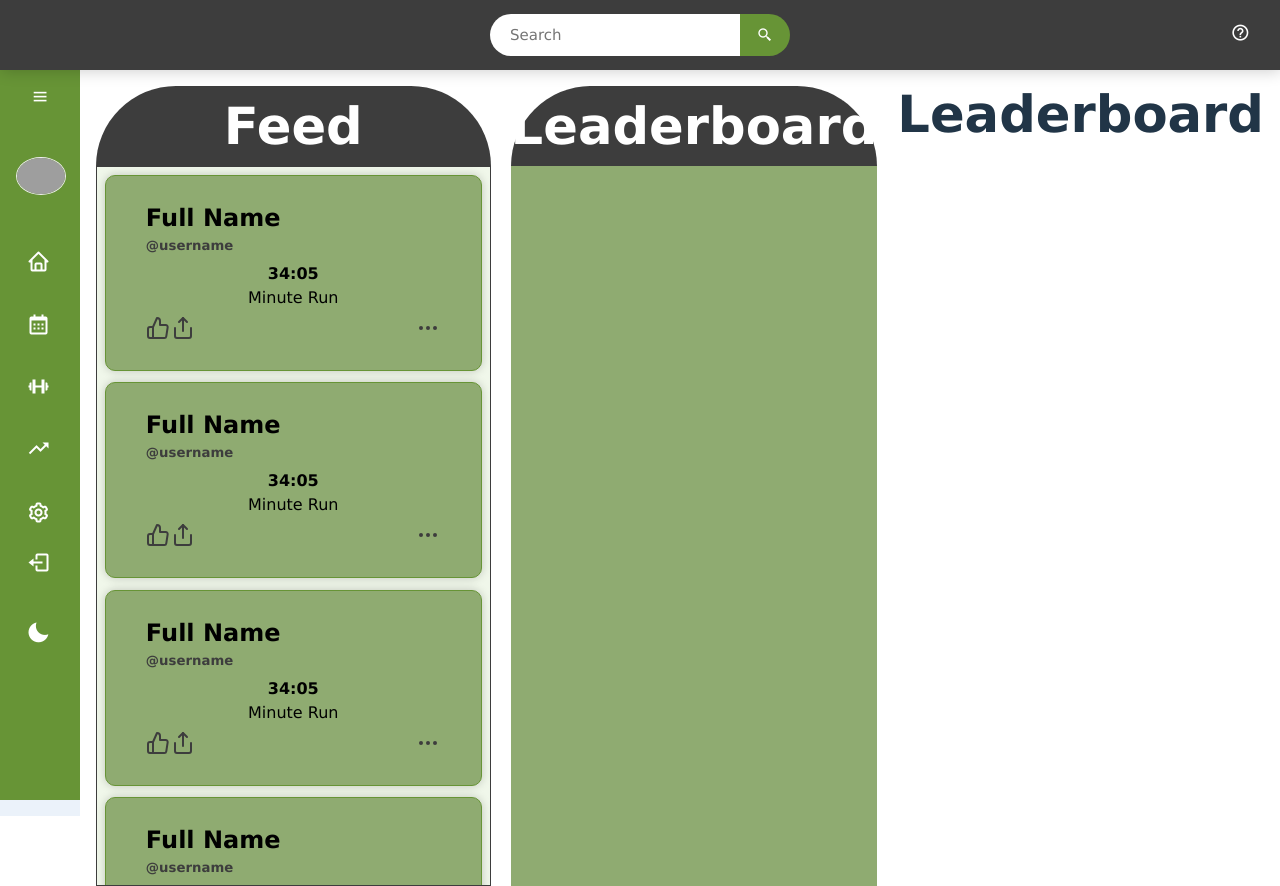
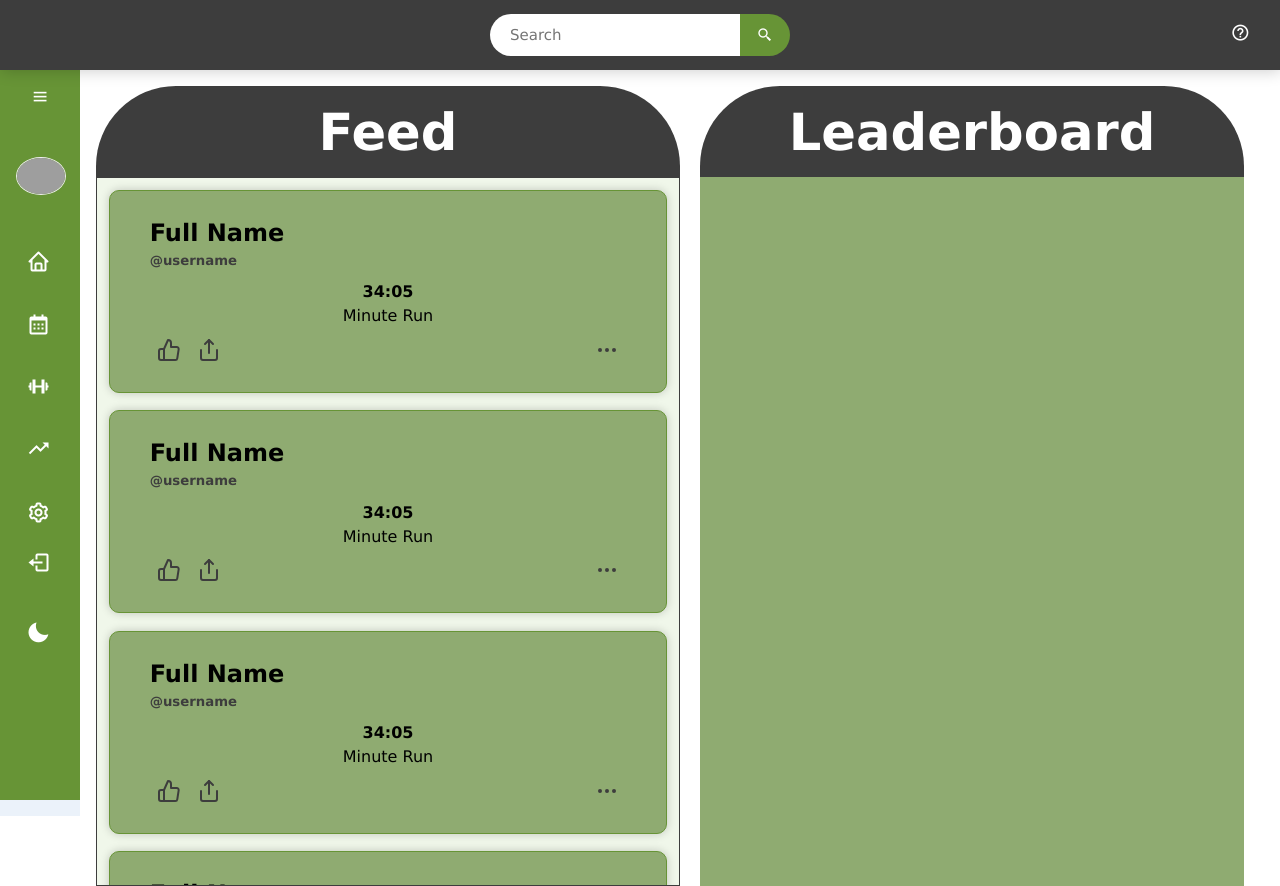
Before and after one commit to Luminous02/FitBuds, a React (Vite) app: page /dashboard/home in a window 1280 px wide. Built offline with nearby package versions, Linux system fonts and the light colour scheme; grey boxes are pictures that could not be loaded.

Commit message:
Fix Home Page Layout Bug

```diff
--- a/src/Home/Home.css
+++ b/src/Home/Home.css
@@ -84,10 +84,6 @@ h1 {
   color: #3d3d3d;
 }
 
-.cardUserData {
-  grid-column: span 3;
-}
-
 .exerciseData {
   grid-column: span 3;
   text-align: center;
--- a/src/Home/Home.jsx
+++ b/src/Home/Home.jsx
@@ -2,7 +2,6 @@ import React from "react";
 import "./Home.css";
 import FeedCard from "./FeedCard/FeedCard.jsx";
 import LeaderboardCard from "./LeaderboardCard/LeaderboardCard.jsx";
-
 
 const Home = () => {
   return (
@@ -23,7 +22,6 @@ const Home = () => {
           </li>
         </ol>
       </div>
-      <h1>Leaderboard</h1>
       <div className="leaderScroll"></div>
     </div>
   );
```
